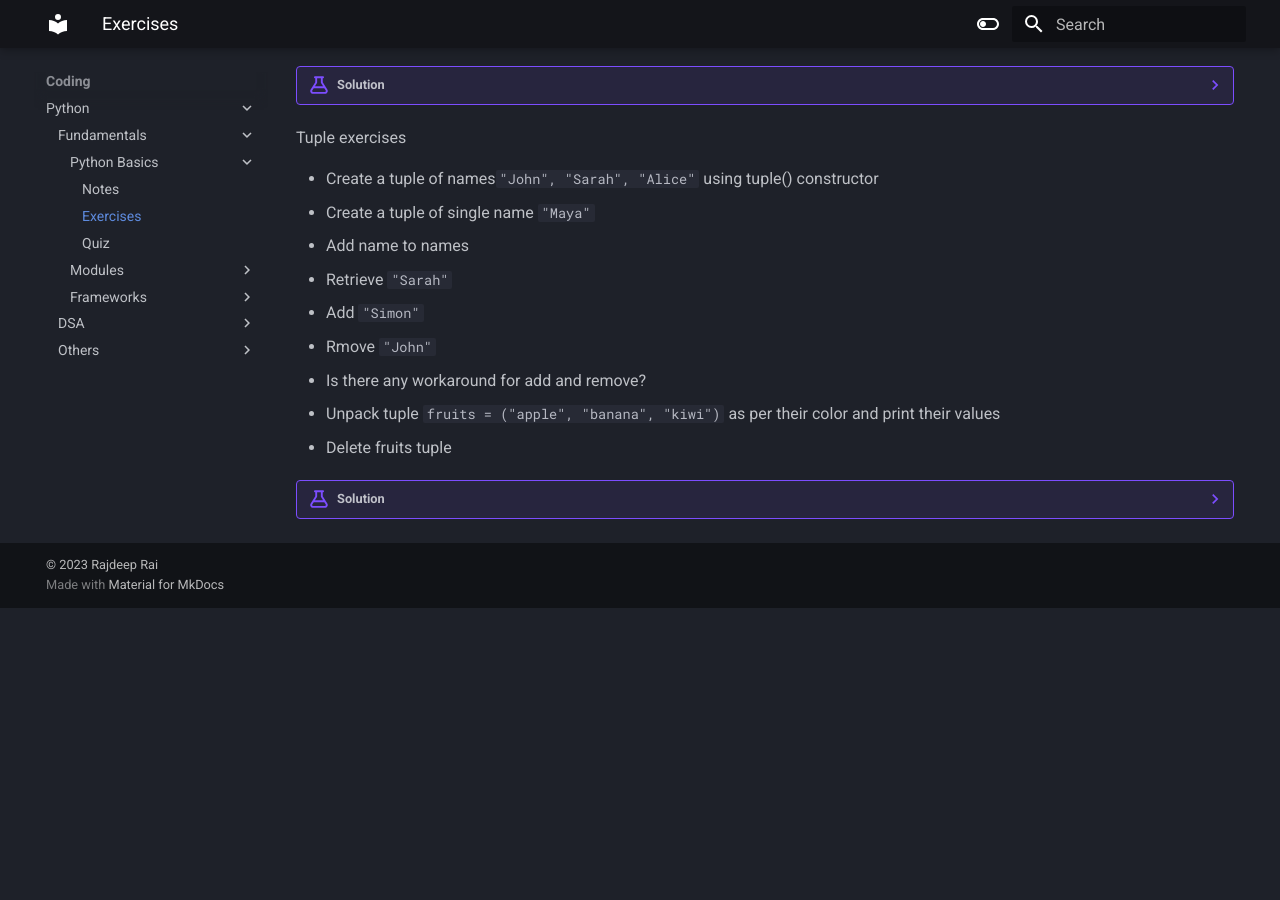
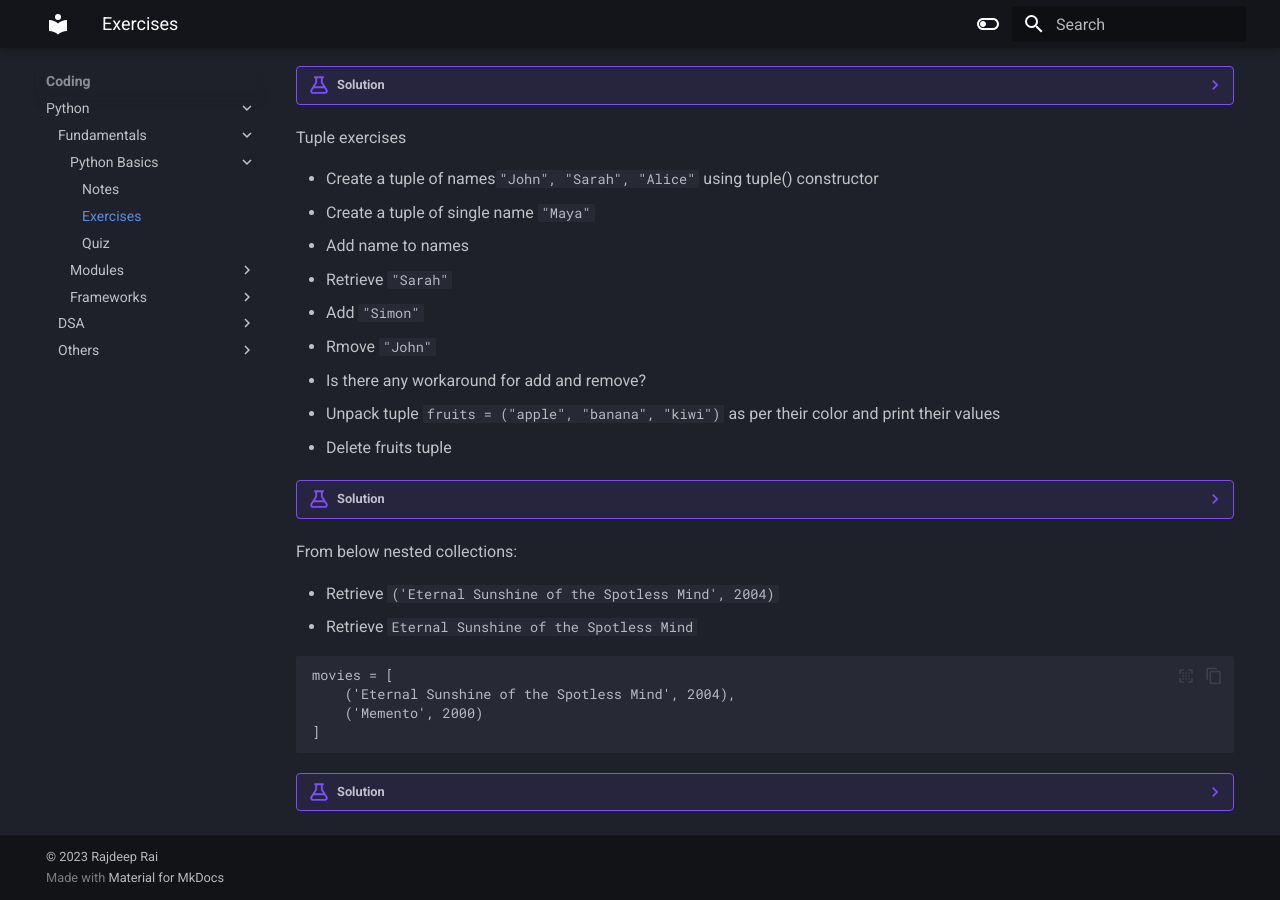
Before and after one commit to rajdyp/study-decks, an MkDocs documentation site: the page built from docs/python/fundamentals/python_exercises.md, in a window 1280 px wide and 900 px high, scrolled down 1466 px. Built offline with MkDocs 1.6.1 and Material for MkDocs 9.7.7, drawn with Linux system fonts in a browser that asks for light colours; before the commit the page ends 2074 px from its top, so only the background shows below that.

Commit message:
Update python_exercises.md

````diff
--- a/docs/python/fundamentals/python_exercises.md
+++ b/docs/python/fundamentals/python_exercises.md
@@ -285,3 +285,28 @@ Tuple exercises
     ```
 
 <!-- end of question -->
+
+
+From below nested collections:
+
+- Retrieve `('Eternal Sunshine of the Spotless Mind', 2004)`
+- Retrieve `Eternal Sunshine of the Spotless Mind`
+
+``` md
+movies = [
+    ('Eternal Sunshine of the Spotless Mind', 2004),
+    ('Memento', 2000)
+]
+```
+
+??? example annotate "Solution"
+
+    ``` py
+    print("1. Retrieve `('Eternal Sunshine of the Spotless Mind', 2004)`")
+    print(movies[0])
+
+    print('\n2. Retrieve `Eternal Sunshine of the Spotless Mind`')
+    print(movies[0][0])
+    ```
+
+<!-- end of question -->
````
